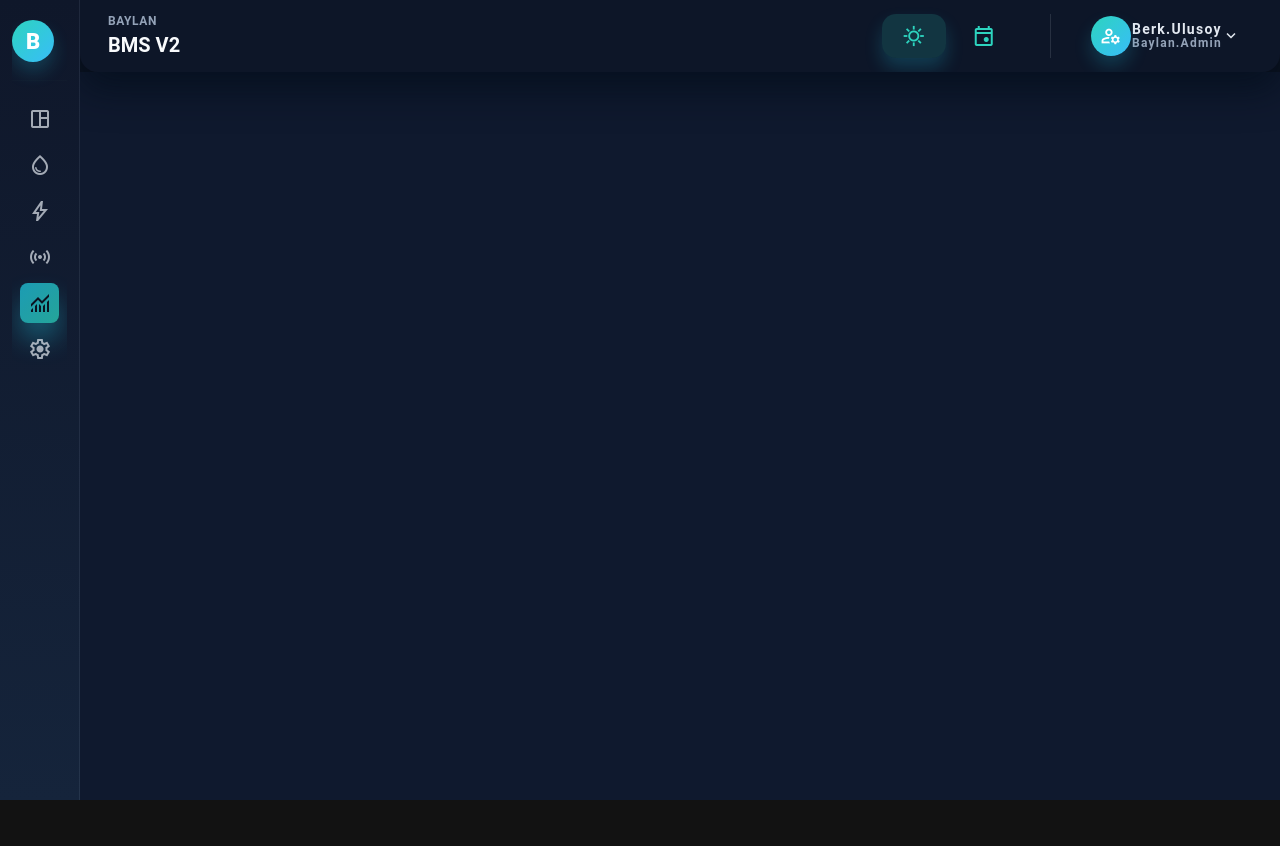
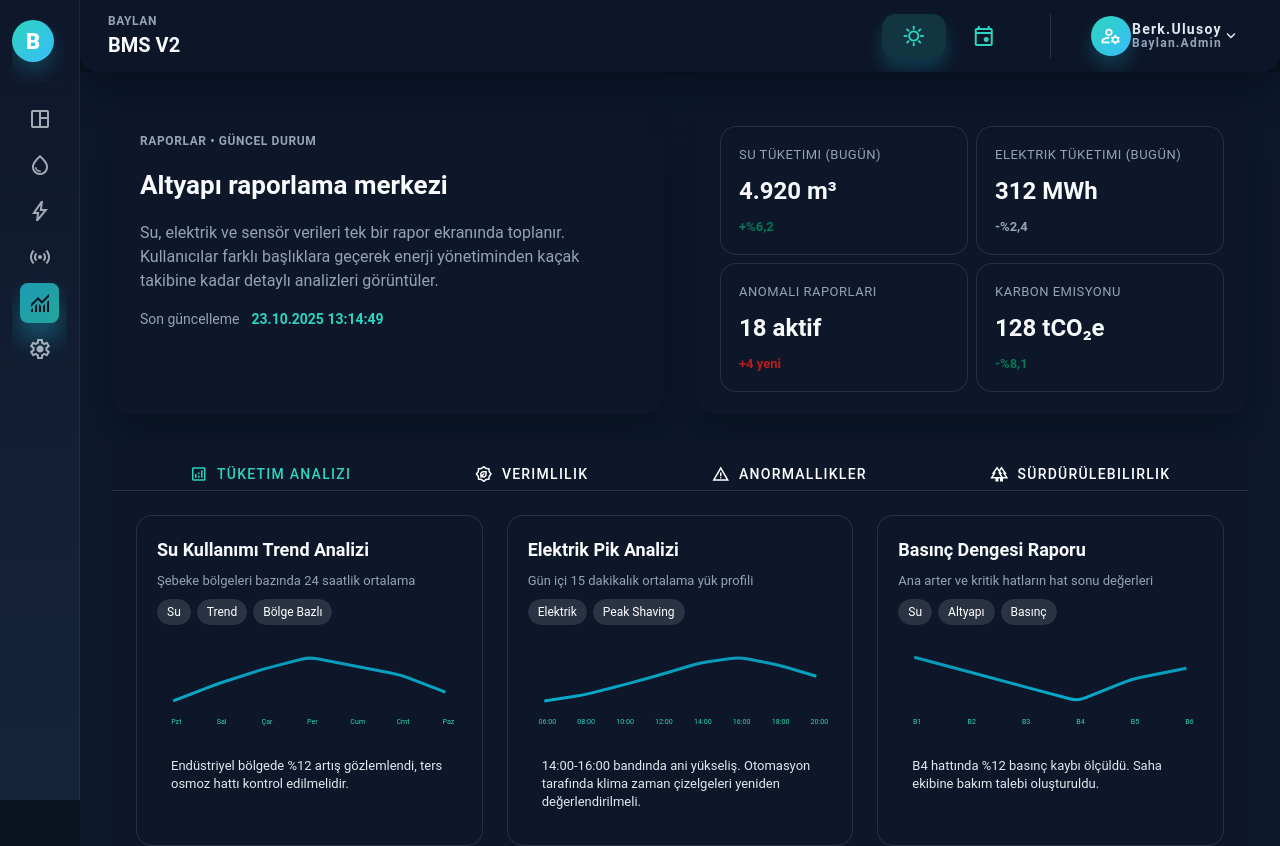
Before and after one commit to saymycode/meter-management-demo, a Vue app in the folder BMSV2UIDEMO/: page /reports in a window 1280 px wide. Before the commit this address had no page. Shown: the top 846 px of the page. Before the commit the page ends 800 px from the top, so only its background shows below. Built offline with nearby package versions, Linux system fonts and the light colour scheme.

Commit message:
Fix sparkline gradient prop binding

```diff
--- a/BMSV2UIDEMO/src/views/Reports.vue
+++ b/BMSV2UIDEMO/src/views/Reports.vue
@@ -200,7 +200,7 @@
                   :labels="report.labels"
                   :model-value="report.dataset"
                   color="primary"
-                  gradient="['#0891b2', '#06b6d4']"
+                  :gradient="['#0891b2', '#06b6d4']"
                   gradient-direction="top"
                   line-width="3"
                   padding="16"
```
